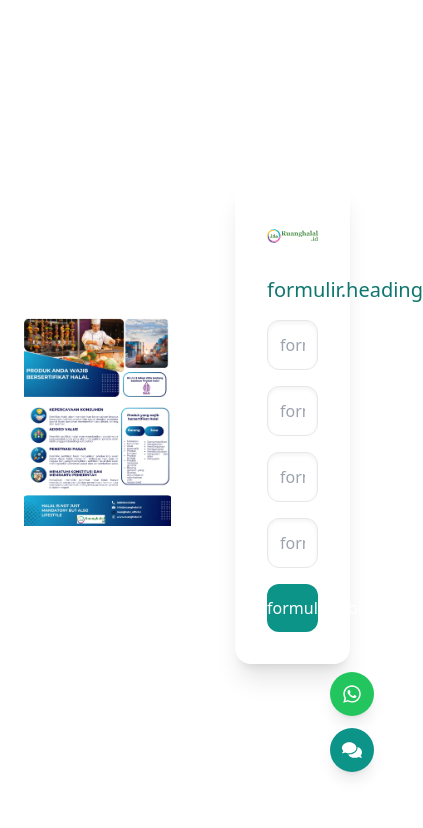
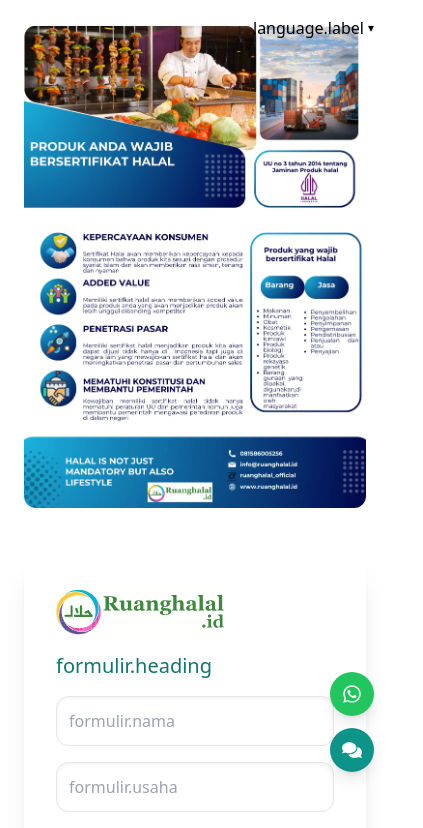
Before and after one commit to imanatsaqif/RuangHalal, a React (Vite) app: page / in a window 390 px wide. Shown: the top 828 px of the page, 423 px wide, since content can reach past the window. Built offline with nearby package versions, Linux system fonts and the light colour scheme.

Commit message:
Refaktor Intro, responsivitas, tombol language switcher

```diff
--- a/src/pages/Intro.tsx
+++ b/src/pages/Intro.tsx
@@ -1,21 +1,36 @@
 import Formulir from '../components/Formulir'
 import FloatingButtons from '../components/FloatingButtons'
+import LanguageSwitcher from '../components/LanguageSwitcher'
+import { useHeaderHeight } from '../hooks/useHeaderHeight'
 
 function Intro() {
+  const headerHeight = useHeaderHeight()
+
   return (
-    <div className="min-h-screen flex bg-white relative">
+    <div
+      className="flex flex-col md:flex-row bg-white relative"
+      style={{ minHeight: `calc(100vh - ${headerHeight}px)` }}
+    >
+      {/* Language Switcher */}
+      <div className="absolute top-4 right-4 z-50">
+        <LanguageSwitcher />
+      </div>
+
       {/* Kolom kiri - Poster */}
-      <div className="w-1/2 h-screen bg-white flex items-center justify-end p-6 shadow-2xl">
+      <div className="w-full md:w-1/2 flex items-center justify-center p-6 ">
         <img
           src="/gambar-poster-halal.webp"
           alt="Poster Sertifikasi Halal"
-          className="h-full w-auto object-contain rounded-xl"
+          className="max-h-[80vh] w-auto object-contain rounded-xl mx-auto"
         />
       </div>
 
+
       {/* Kolom kanan - Formulir */}
-      <div className="w-1/2 bg-white flex items-center justify-start p-10">
-        <Formulir />
+      <div className="w-full md:w-1/2 flex items-center justify-center p-6 sm:p-10">
+        <div className="w-full">
+          <Formulir showSkip />
+        </div>
       </div>
 
       {/* Floating Buttons */}
```
